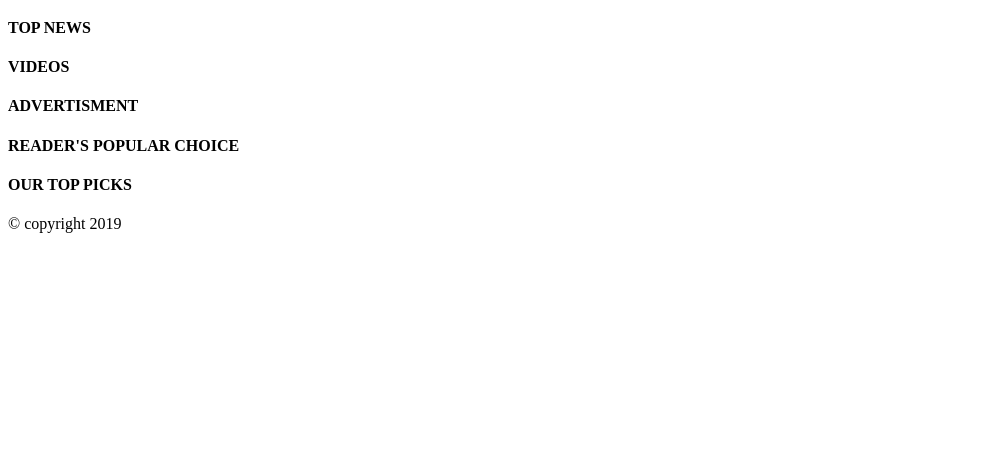
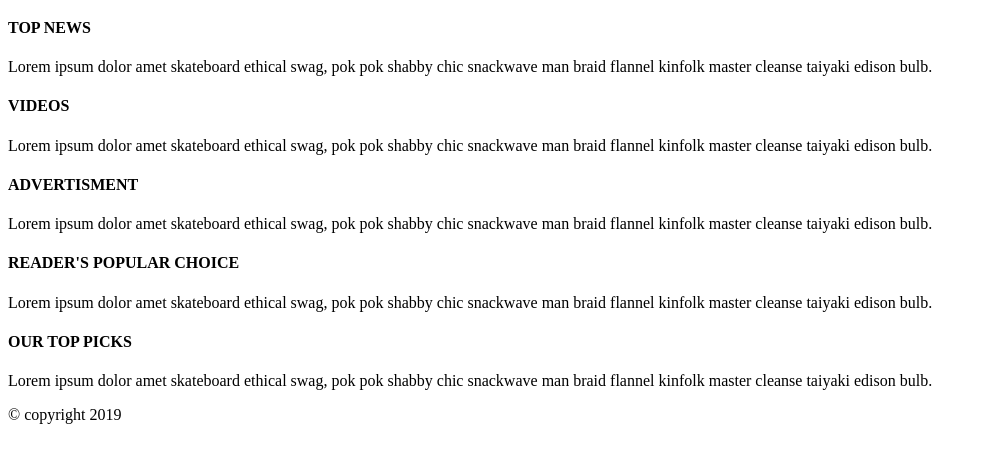
Before and after one commit to jam1em/newswebsite, a plain HTML site: page index.html in a window 1280 px wide. Shown: the part 61-524 px from the top of the page, without its empty margins (0-987 px from the left). Drawn offline with Linux system fonts and the light colour scheme.

Commit message:
add article, p and h4 tags

```diff
--- a/index.html
+++ b/index.html
@@ -3,35 +3,56 @@
   <head>
   <meta charset="utf-8">
   <title>News Website</title>
+
   </head>
+
   <body>
+
   <nav>
 
   </nav>
 
   <h1>True News</h1>
 
+  <main>
+
+  <section>
+    <h4>TOP NEWS</h4>
     <article class="">
-  <h4>TOP NEWS</h4>
+      <p>Lorem ipsum dolor amet skateboard ethical swag, pok pok shabby chic snackwave man braid flannel kinfolk master cleanse taiyaki edison bulb.</p>
     </article>
+  </section>
 
+  <section>
+    <h4>VIDEOS</h4>
     <article class="">
-  <h4>VIDEOS</h4>
+      <p>Lorem ipsum dolor amet skateboard ethical swag, pok pok shabby chic snackwave man braid flannel kinfolk master cleanse taiyaki edison bulb.</p>
     </article>
+  </section>
 
+  <section>
+    <h4>ADVERTISMENT</h4>
       <article class="">
-<h4>ADVERTISMENT</h4>
+        <p>Lorem ipsum dolor amet skateboard ethical swag, pok pok shabby chic snackwave man braid flannel kinfolk master cleanse taiyaki edison bulb.</p>
       </article>
+  </section>
 
+  <section>
+    <h4>READER'S POPULAR CHOICE</h4>
       <article class="">
-  <h4>READER'S POPULAR CHOICE</h4>
+        <p>Lorem ipsum dolor amet skateboard ethical swag, pok pok shabby chic snackwave man braid flannel kinfolk master cleanse taiyaki edison bulb.</p>
       </article>
+  </section>
 
+  <section>
+    <h4>OUR TOP PICKS</h4>
       <article class="">
-  <h4>OUR TOP PICKS</h4>
+        <p>Lorem ipsum dolor amet skateboard ethical swag, pok pok shabby chic snackwave man braid flannel kinfolk master cleanse taiyaki edison bulb.</p>
       </article>
+  </section>
 
 
+  </main>
 
 
   </body>
```
Lines whose indentation alone changed are shown as unchanged.
